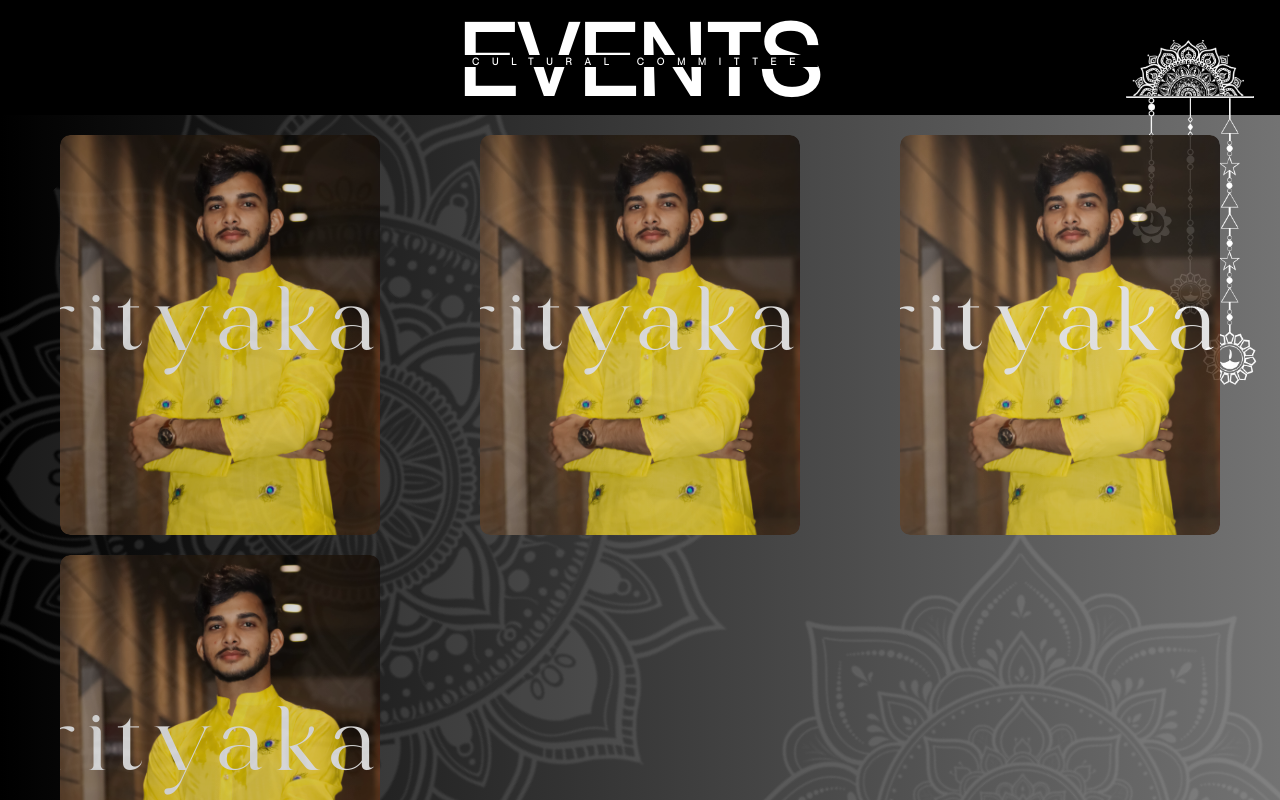
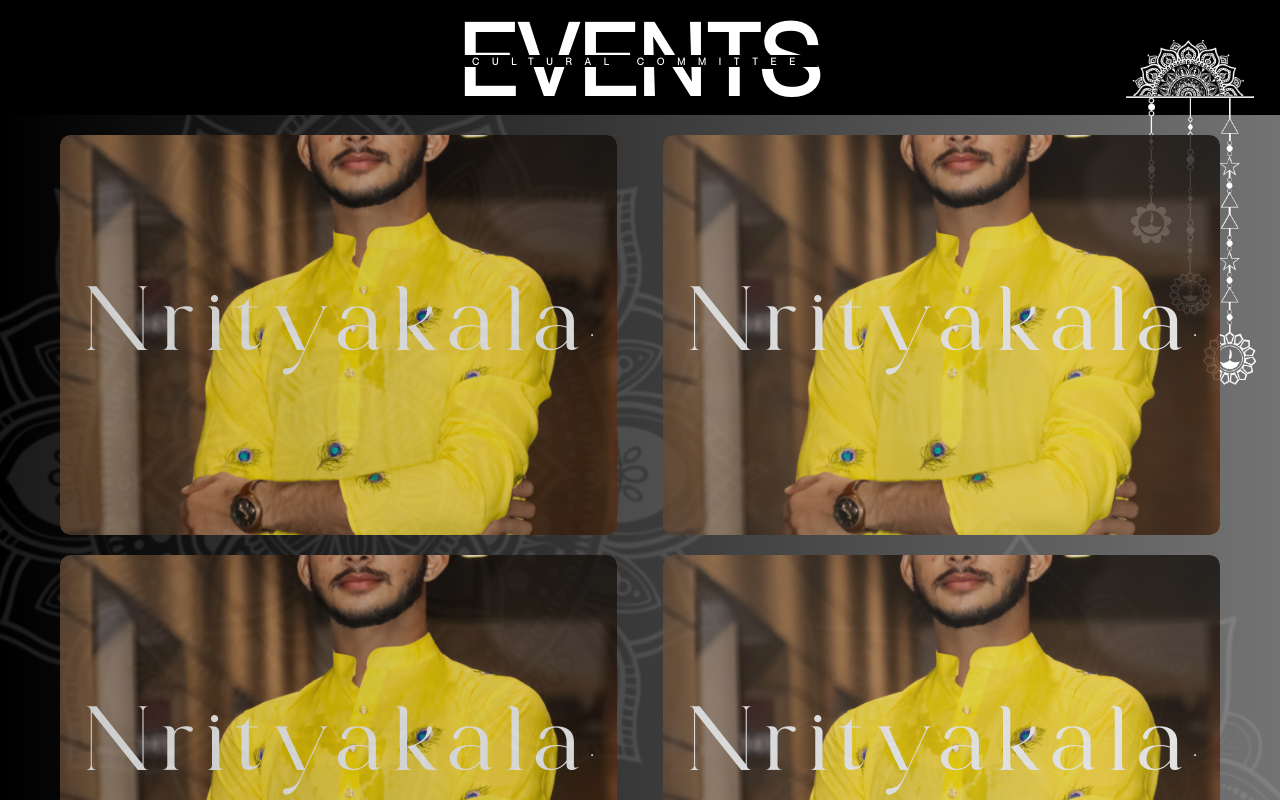
Before and after one commit to Apurav-sharma/STAVYA, a React (Create React App) app: page /Events in a window 1280 px wide. Shown: the top 800 px of the page. Built offline with nearby package versions, Linux system fonts and the light colour scheme.

Commit message:
modified:   src/components_res/Club.css

```diff
--- a/src/components_res/Club.css
+++ b/src/components_res/Club.css
@@ -24,9 +24,9 @@
         grid-template-columns: repeat(2, 1fr);
         /* 2 cards per row */
 
-        .card {
+        /* .card {
             width: 20rem;
-        }
+        } */
     /* } */
 /* } */
 /*  */
```
